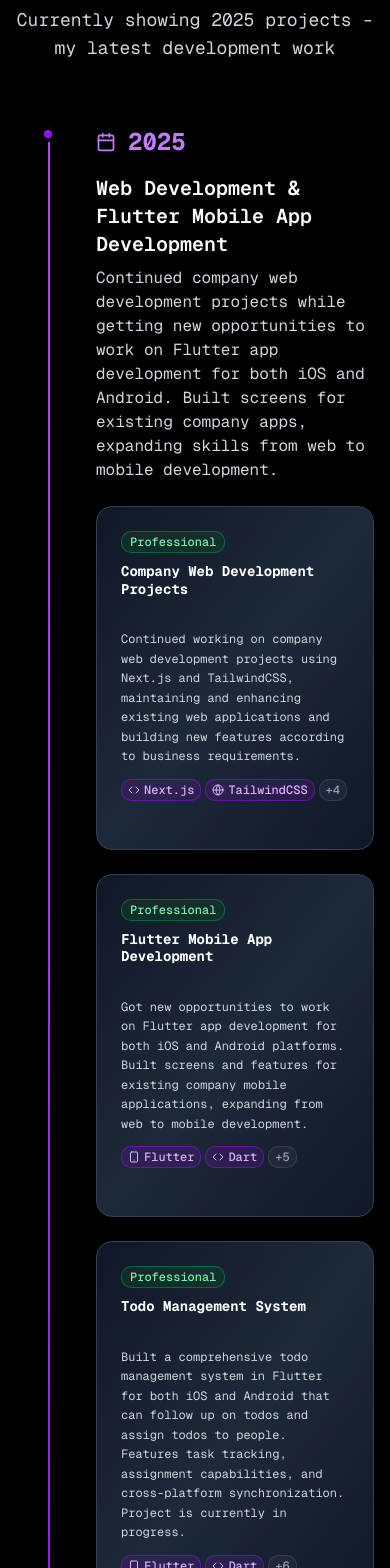
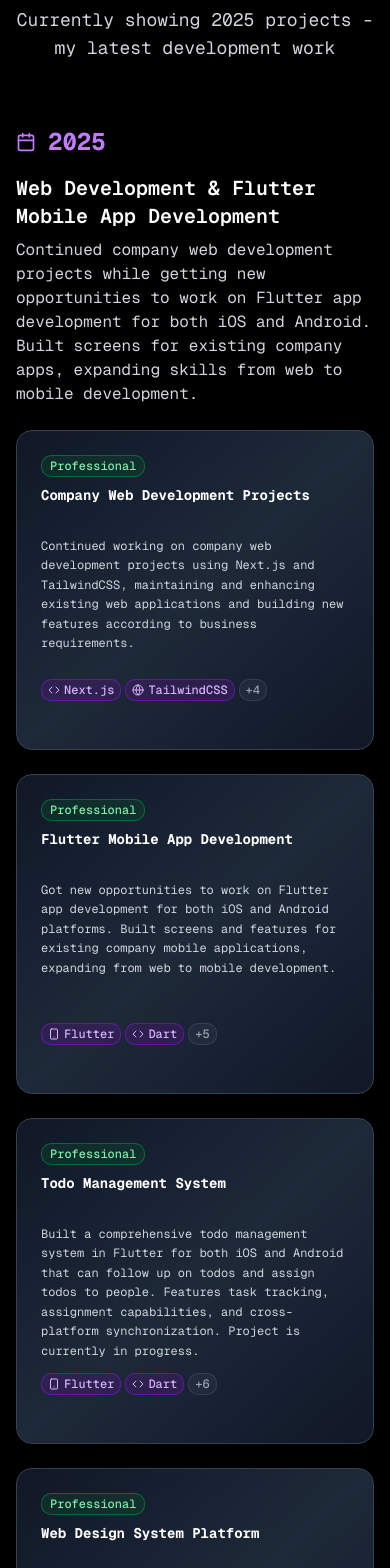
Before and after one commit to itsharipersonal/devportfolio, a Next.js app: page / in a window 390 px wide. Shown: the part 2760-4328 px from the top of the page. Built offline with nearby package versions, Linux system fonts and the light colour scheme.

Commit message:
Refactor Contact and Timeline components: adjusted layout for improved responsiveness, modified class names for better alignment, and ensured visibility of timeline elements on larger screens.

```diff
--- a/src/components/contact.tsx
+++ b/src/components/contact.tsx
@@ -57,9 +57,9 @@ export default function Contact() {
             </p>
           </header>
 
-          <div className="grid lg:grid-cols-2 gap-12 lg:items-start">
+          <div className="flex justify-center">
             {/* Contact Information */}
-            <div className="space-y-8">
+            <div className="space-y-8 w-full max-w-2xl">
               <Card className="bg-white/10 backdrop-blur-md border border-white/20 shadow-xl">
                 <CardHeader>
                   <CardTitle className="text-xl text-white">Contact Information</CardTitle>
@@ -122,7 +122,7 @@ export default function Contact() {
             </div>
 
             {/* Contact Form */}
-            <div className="lg:sticky lg:top-8">
+            <div className="hidden lg:sticky lg:top-8">
               <Card className="bg-white/10 backdrop-blur-md border border-white/20 shadow-xl h-fit">
                 <CardHeader>
                   <CardTitle className="text-xl text-white">Send a Message</CardTitle>
--- a/src/components/timeline.tsx
+++ b/src/components/timeline.tsx
@@ -273,15 +273,15 @@ export default function Timeline() {
           {/* Timeline */}
           <div className="relative">
             {/* Timeline Line */}
-            <div className="absolute left-8 top-0 bottom-0 w-0.5 bg-gradient-to-b from-purple-500 via-purple-600 to-purple-700"></div>
+            <div className="hidden md:block absolute left-8 top-0 bottom-0 w-0.5 bg-gradient-to-b from-purple-500 via-purple-600 to-purple-700"></div>
 
             {filteredTimelineItems.map((item, yearIndex) => (
               <div key={yearIndex} className="relative mb-16">
                 {/* Year Marker */}
-                <div className="absolute left-6 w-4 h-4 bg-purple-600 rounded-full border-4 border-black z-10"></div>
+                <div className="hidden md:block absolute left-6 w-4 h-4 bg-purple-600 rounded-full border-4 border-black z-10"></div>
 
                 {/* Year Label */}
-                <div className="ml-20 mb-6">
+                <div className="ml-0 md:ml-20 mb-6">
                   <div className="flex items-center gap-3 mb-4">
                     <Calendar className="w-5 h-5 text-purple-400" />
                     <span className="text-2xl font-bold text-purple-400">{item.year}</span>
@@ -291,7 +291,7 @@ export default function Timeline() {
                 </div>
 
                 {/* Projects Grid */}
-                <div className="ml-20 grid grid-cols-1 md:grid-cols-2 lg:grid-cols-3 xl:grid-cols-4 gap-6">
+                <div className="ml-0 md:ml-20 grid grid-cols-1 md:grid-cols-2 lg:grid-cols-3 xl:grid-cols-4 gap-6">
                   {item.projects.map((project, projectIndex) => (
                     <Card key={projectIndex} className="group overflow-hidden hover:scale-105 transition-all duration-300 bg-gradient-to-br from-gray-900 via-gray-800 to-gray-900 border border-gray-700 hover:border-purple-500/50 shadow-lg hover:shadow-purple-500/20 min-h-80 hover:min-h-96 flex flex-col">
                       <CardHeader className="pb-2">
```
